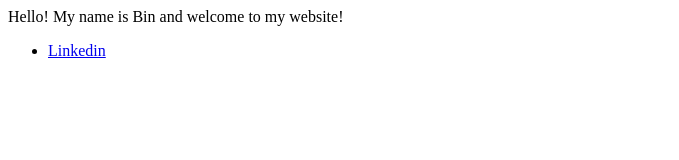
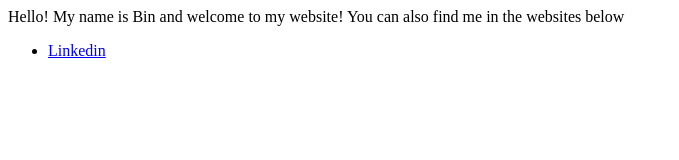
Before and after one commit to binnehc/binnehc.github.io, a plain HTML site: page index.html in a window 1280 px wide. Shown: the whole page, without its empty margins (0-679 px from the left). Drawn offline with Linux system fonts and the light colour scheme.

Commit message:
Update index.html

```diff
--- a/index.html
+++ b/index.html
@@ -1,4 +1,5 @@
-<p>Hello! My name is Bin and welcome to my website!</p>
+<p>Hello! My name is Bin and welcome to my website!
+  You can also find me in the websites below</p>
 
 <ul>
   <li><a href="https://www.linkedin.com/in/hiimbinchen/">Linkedin</a> </li>
```
